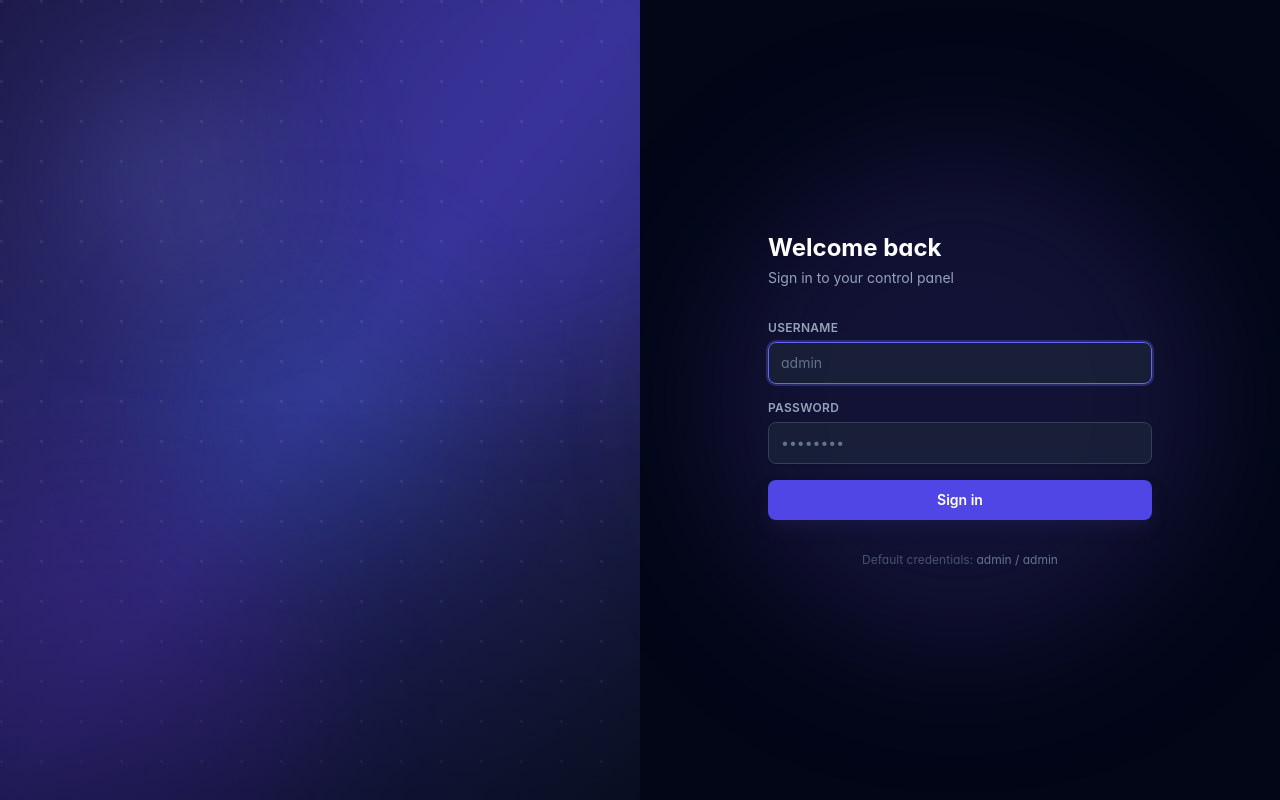
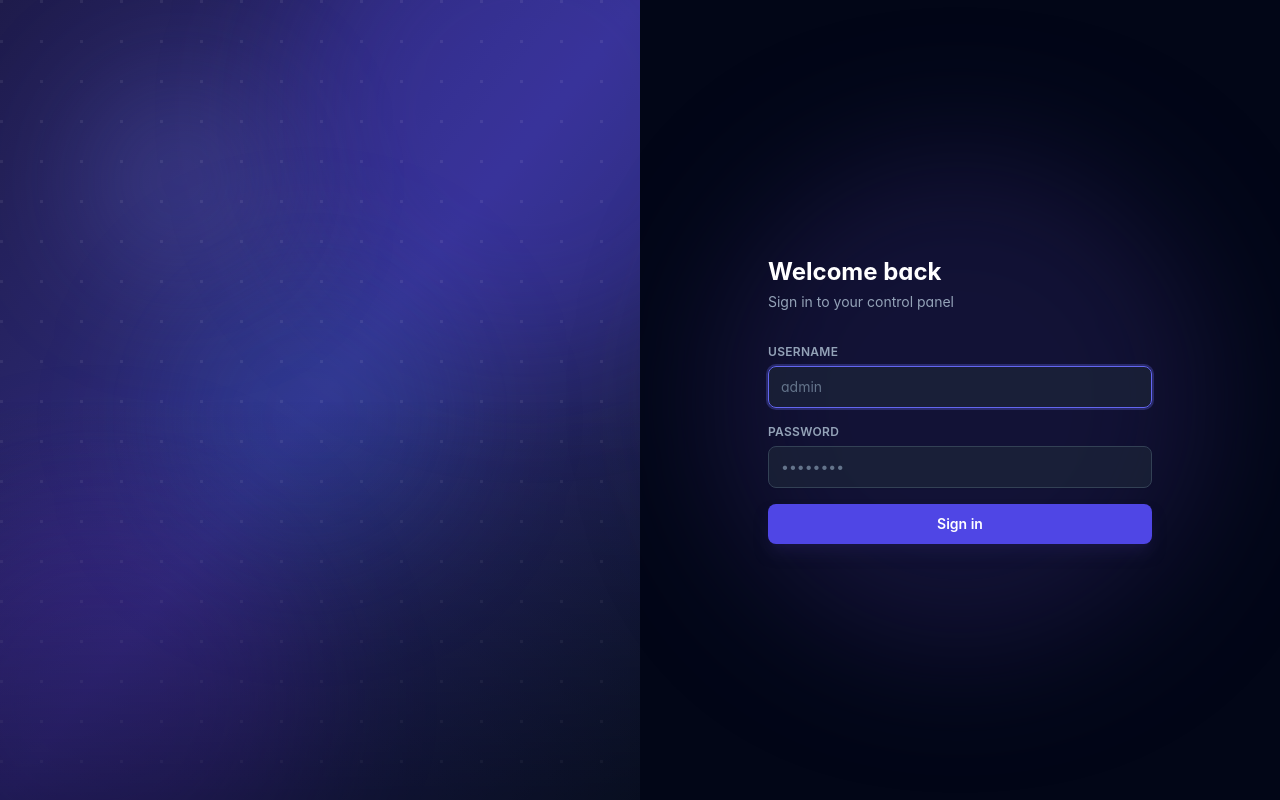
Before and after one commit to Contaura/hostpanel, a React (Vite) app in the folder client/: page /login in a window 1280 px wide. Built offline with nearby package versions, Linux system fonts and the light colour scheme.

Commit message:
fix: remove default credentials hint and open source label from login page

```diff
--- a/client/src/pages/Login.tsx
+++ b/client/src/pages/Login.tsx
@@ -149,7 +149,7 @@ export default function Login() {
         </div>
 
         <p className="relative text-xs text-indigo-600" style={anim('fade-up', '0.5s', '0.9s')}>
-          HostPanel v1.0.0 — Open Source
+          HostPanel
         </p>
       </div>
 
@@ -313,13 +313,6 @@ export default function Login() {
             </div>
           </form>
 
-          {/* Bottom hint */}
-          <p
-            className="text-center text-xs text-slate-600 mt-8"
-            style={anim('fade-up', '0.5s', '0.75s')}
-          >
-            Default credentials: <span className="text-slate-500">admin / admin</span>
-          </p>
         </div>
       </div>
     </div>
```
